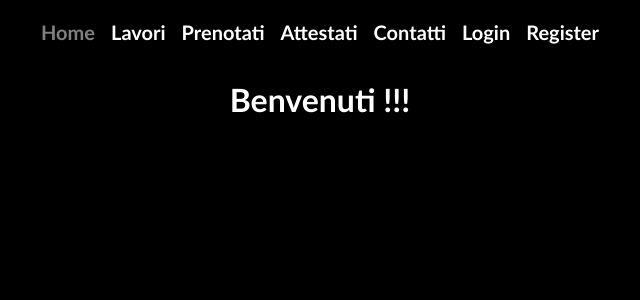
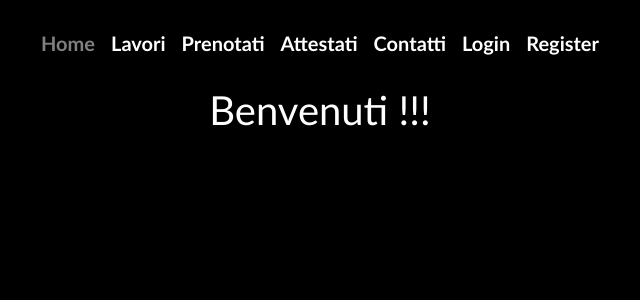
Before and after one commit to DarioLoForti/Barber-Pit-Bull, a React (Vite) app in the folder Frontend/: page / in a window 1280 px wide. Shown: the top 300 px of the page, without its empty margins (320-960 px from the left). Built offline with nearby package versions, Linux system fonts and the light colour scheme; no server answers.

Commit message:
Update frontend dependencies and styles

```diff
--- a/Frontend/package.json
+++ b/Frontend/package.json
@@ -11,13 +11,13 @@
   },
   "dependencies": {
     "axios": "^1.7.2",
+    "bootstrap": "^5.3.3",
     "react": "^18.3.1",
     "react-dom": "^18.3.1",
     "react-icons": "^5.2.1",
     "react-router-dom": "^6.24.0"
   },
   "devDependencies": {
-    "sass": "^1.77.6",
     "@types/react": "^18.3.3",
     "@types/react-dom": "^18.3.0",
     "@vitejs/plugin-react": "^4.3.1",
@@ -25,6 +25,7 @@
     "eslint-plugin-react": "^7.34.2",
     "eslint-plugin-react-hooks": "^4.6.2",
     "eslint-plugin-react-refresh": "^0.4.7",
+    "sass": "^1.77.6",
     "vite": "^5.3.1"
   }
 }
--- a/Frontend/src/index.scss
+++ b/Frontend/src/index.scss
@@ -8,10 +8,8 @@
 }
 
 header{
-  position: fixed;
-  top: 0;
-  width: 100%;
-  background-color:black;
+    display: flex ;
+    justify-content: center;
   color: white;
   padding: 20PX;
   menu{
--- a/Frontend/src/main.jsx
+++ b/Frontend/src/main.jsx
@@ -5,6 +5,9 @@ import './index.scss'
 import { AuthProvider } from "./contexts/AuthContext";
 import { GlobalProvider } from "./contexts/GlobalContext";
 import { BrowserRouter } from 'react-router-dom';
+
+import 'bootstrap/dist/css/bootstrap.min.css';
+
 
 ReactDOM.createRoot(document.getElementById('root')).render(
   <BrowserRouter>
--- a/Frontend/src/pages/Home.jsx
+++ b/Frontend/src/pages/Home.jsx
@@ -42,11 +42,19 @@ export default function(){
 
         {photos ? <Slider photos={photos} /> : <p>Loading photos...</p>}
         </div> */}
-        <div className="homepage">
+        {/* <div className="homepage">
 
         <h1>Benvenuti !!!</h1>
 
 
+        </div> */}
+
+        <div className="container">
+            <div className="row">
+                <div className="col-12">
+                    <h1 className="text-center">Benvenuti !!!</h1>
+                </div>
+            </div>
         </div>
 
     </>)
```
Also changed, not shown: 1 other file (tests, documents, lock files or other folders).
